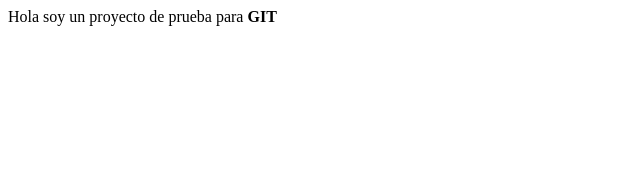
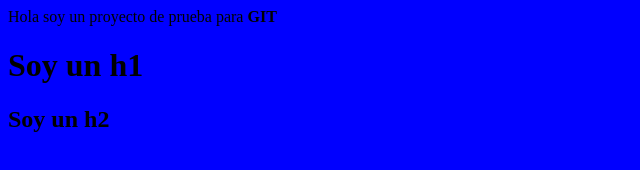
Before and after one commit to jordi79bcn/CursoGit, a plain HTML site: page Index.html in a window 1280 px wide. Shown: the whole page, without its empty margins (0-640 px from the left). Drawn offline with Linux system fonts and the light colour scheme.

Commit message:
añadido h1 y h2 al index y ampliado el css con h2

```diff
--- a/Index.html
+++ b/Index.html
@@ -4,8 +4,11 @@
 	<meta charset="utf-8">
 	<meta name="viewport" content="width=device-width, initial-scale=1">
 	<title>Titulo!</title>
+	<link href="css/estilos.css" rel="stylesheet" type="text/css">
 </head>
 <body>
 	Hola soy un proyecto de prueba para <b>GIT</b>
+	<h1> Soy un h1 </h1>
+	<h2> Soy un h2 </h2>
 </body>
 </html>
--- /dev/null
+++ b/css/estilos.css
@@ -0,0 +1,9 @@
+body {
+  background-color: blue;
+}
+h1 {
+  background–color: purple;
+}
+h2 {
+  background–color: green;
+}
--- /dev/null
+++ b/js/javascript.js
@@ -0,0 +1,3 @@
+function msg(){
+    alert("Hello Javatpoint");
+}
```
